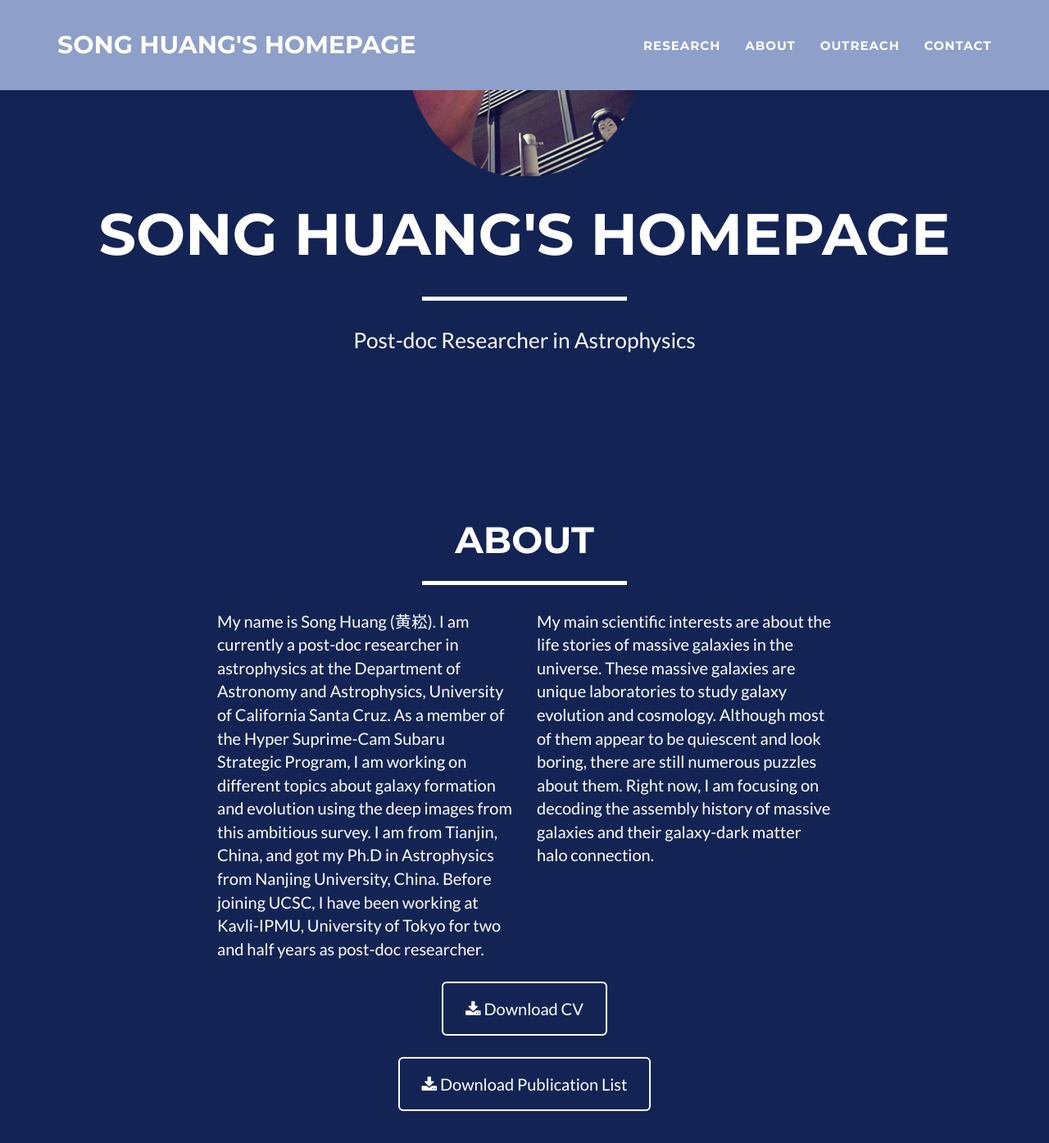
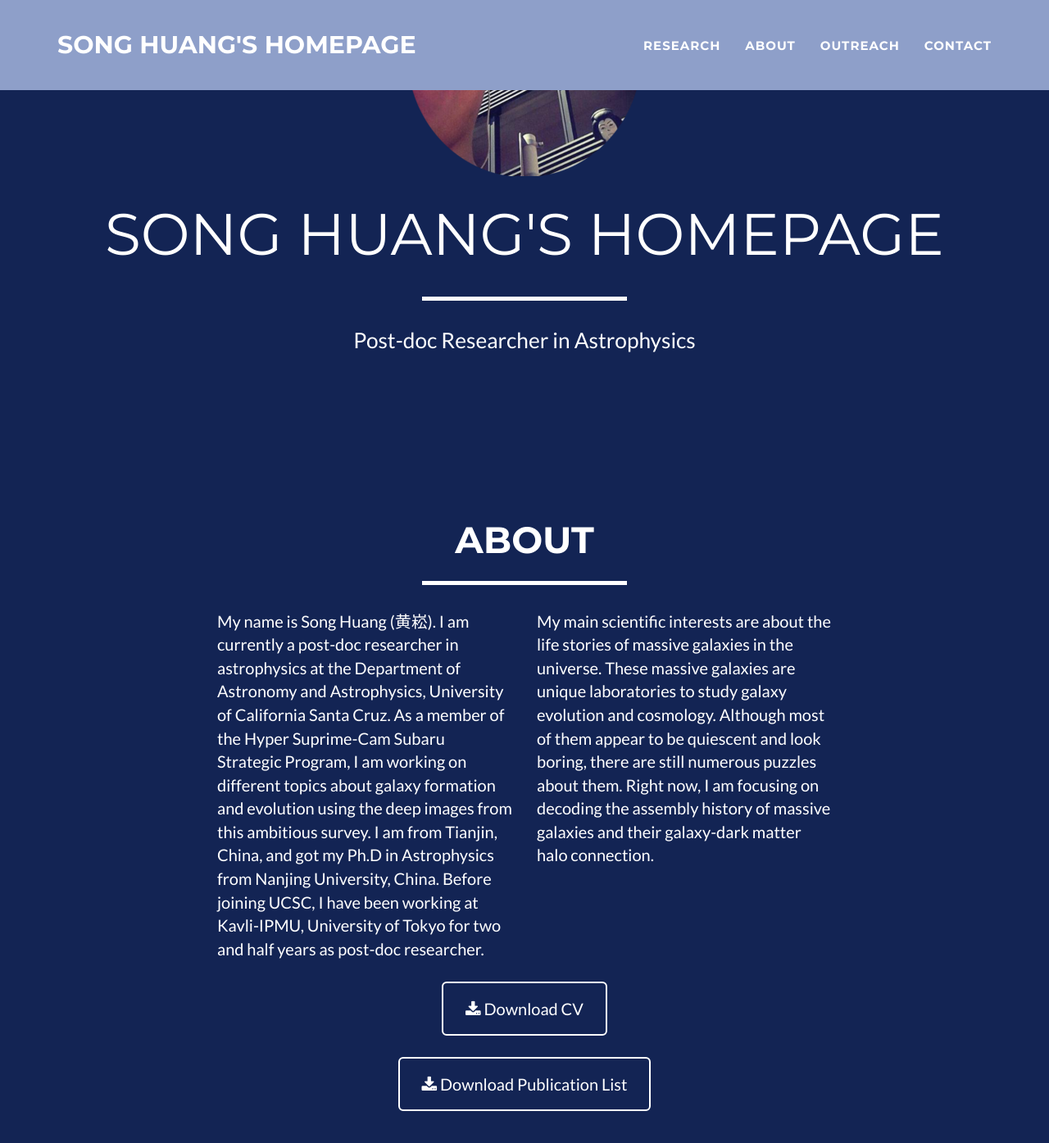
Before and after one commit to dr-guangtou/dr-guangtou.github.io, a Jekyll site: the page built from index.html, in a window 1280 px wide and 1400 px high, scrolled down 285 px. Shown: the top 1395 px of the window at 82% size. Built offline with Jekyll 4.4.1, drawn with Linux system fonts in a browser that asks for light colours.

Commit message:
Font size

```diff
--- a/_includes/css/main.css
+++ b/_includes/css/main.css
@@ -100,12 +100,12 @@ header .intro-text .name {
     text-transform: uppercase;
     font-family: Montserrat,"Helvetica Neue",Helvetica,Arial,sans-serif;
     font-size: 2em;
-    font-weight: 700;
+    font-weight: 500;
 }
 
 header .intro-text .skills {
     font-size: 1.25em;
-    font-weight: 300;
+    font-weight: 250;
 }
 
 @media(min-width:768px) {
```
Also changed, not shown: 1 other file.
